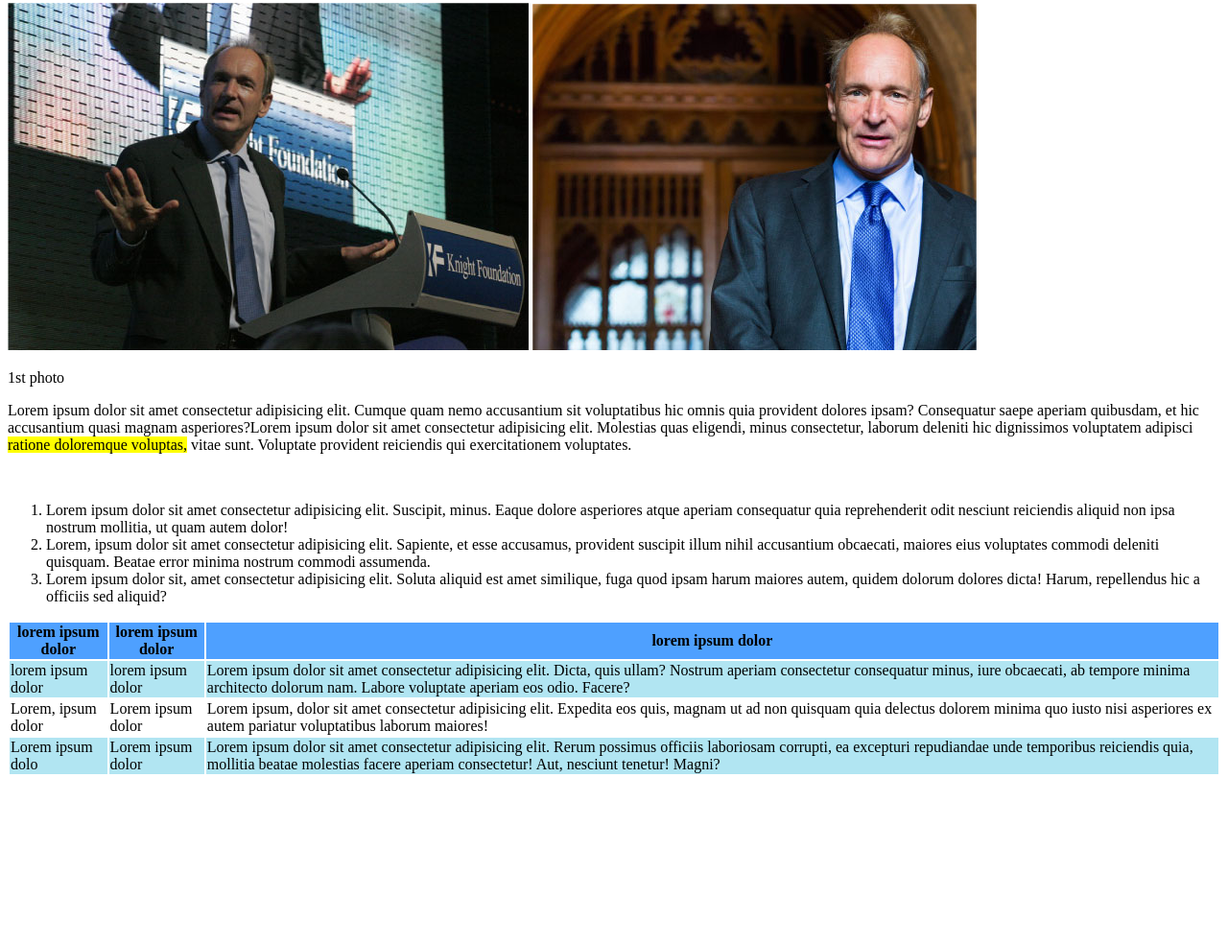
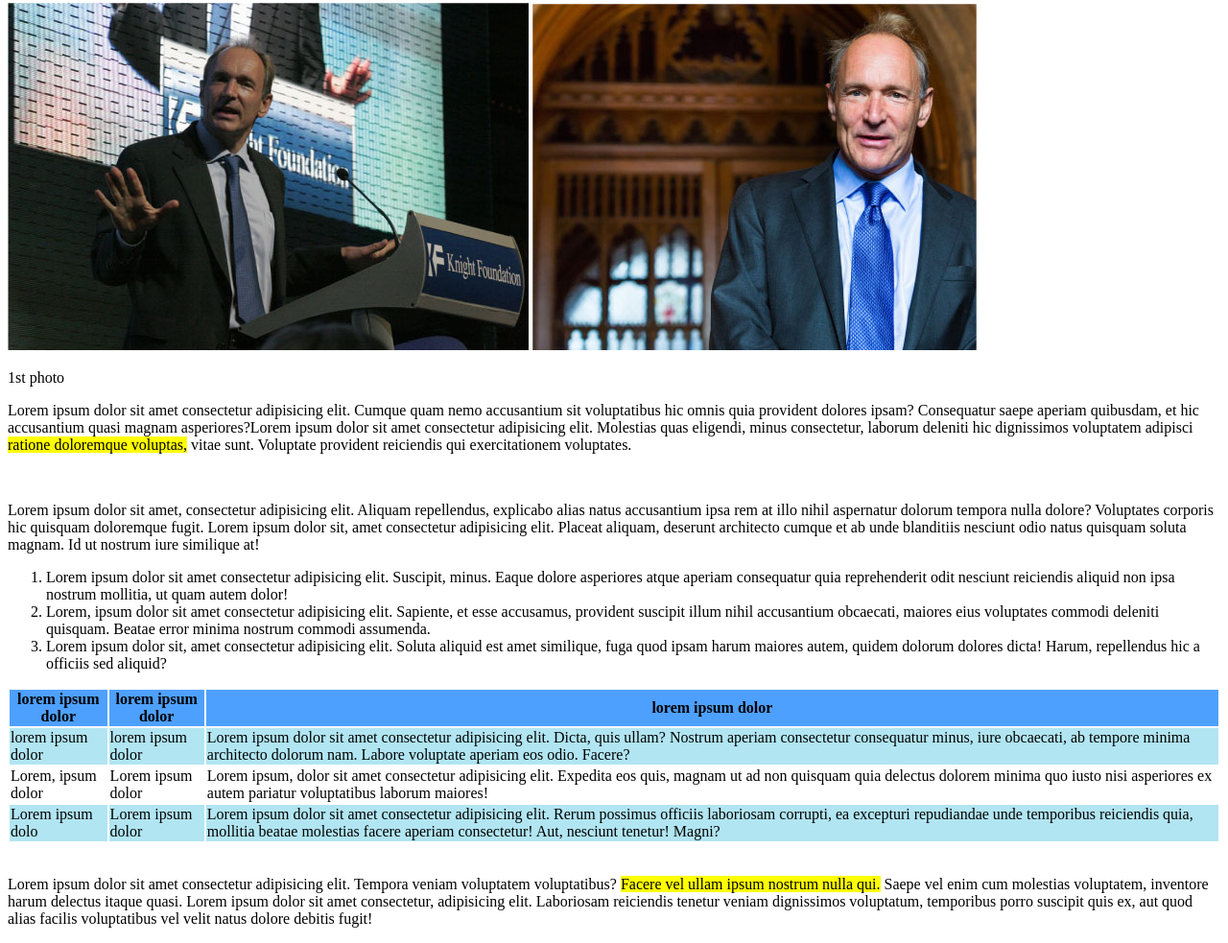
Before and after one commit to marrasluca/html-css-booleaner, a plain HTML site: page index.html in a window 1280 px wide. Shown: the part 410-1393 px from the top of the page at 96% size. Before the commit the page ends 1227 px from the top, so only its background shows below. Drawn offline with Linux system fonts and the light colour scheme.

Commit message:
add:span and p

```diff
--- a/index.html
+++ b/index.html
@@ -32,7 +32,7 @@
 
 <p>Lorem ipsum dolor sit amet consectetur adipisicing elit. Cumque quam nemo accusantium sit voluptatibus hic omnis quia provident dolores ipsam? Consequatur saepe aperiam quibusdam, et hic accusantium quasi magnam asperiores?Lorem ipsum dolor sit amet consectetur adipisicing elit. Molestias quas eligendi, minus consectetur, laborum deleniti hic dignissimos voluptatem adipisci <span>ratione doloremque voluptas,</span> vitae sunt. Voluptate provident reiciendis qui exercitationem voluptates.</p>
 <br>
-<p>
+<p>Lorem ipsum dolor sit amet, consectetur adipisicing elit. Aliquam repellendus, explicabo alias natus accusantium ipsa rem at illo nihil aspernatur dolorum tempora nulla dolore? Voluptates corporis hic quisquam doloremque fugit. Lorem ipsum dolor sit, amet consectetur adipisicing elit. Placeat aliquam, deserunt<span></span> architecto cumque et ab unde blanditiis nesciunt odio natus quisquam soluta magnam. Id ut nostrum iure similique at!
     <ol>
         <li>Lorem ipsum dolor sit amet consectetur adipisicing elit. Suscipit, minus. Eaque dolore asperiores atque aperiam consequatur quia reprehenderit odit nesciunt reiciendis aliquid non ipsa nostrum mollitia, ut quam autem dolor!</li>
         <li>Lorem, ipsum dolor sit amet consectetur adipisicing elit. Sapiente, et esse accusamus, provident suscipit illum nihil accusantium obcaecati, maiores eius voluptates commodi deleniti quisquam. Beatae error minima nostrum commodi assumenda.</li>
@@ -65,14 +65,10 @@
                 <td>Lorem ipsum dolor sit amet consectetur adipisicing elit. Rerum possimus officiis laboriosam corrupti, ea excepturi repudiandae unde temporibus reiciendis quia, mollitia beatae molestias facere aperiam consectetur! Aut, nesciunt tenetur! Magni?</td>
             </tr>
         </tbody>
-        <tfoot></tfoot>
+     </table>
 
-
-
-
-
-
-    </table>
+<br>
+<p>Lorem ipsum dolor sit amet consectetur adipisicing elit. Tempora veniam voluptatem voluptatibus? <span>Facere vel ullam ipsum nostrum nulla qui.</span> Saepe vel enim cum molestias voluptatem, inventore harum delectus itaque quasi. Lorem ipsum dolor sit amet consectetur, adipisicing elit. Laboriosam reiciendis tenetur veniam dignissimos voluptatum, temporibus porro suscipit quis ex, aut quod alias facilis voluptatibus vel velit natus dolore debitis fugit!</p>
 
 
 
```
